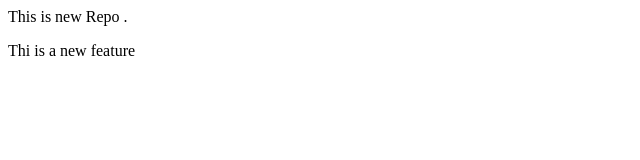
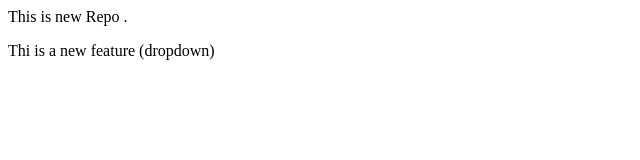
Before and after one commit to princejha485/localrepo, a plain HTML site: page index.html in a window 1280 px wide. Shown: the full height of the page, 0-640 px from the left. Drawn offline with Linux system fonts and the light colour scheme.

Commit message:
Add dropdown

```diff
--- a/index.html
+++ b/index.html
@@ -1,2 +1,2 @@
 <p>This is new Repo .</p>
-<p>Thi is a new feature </p>
+<p>Thi is a new feature (dropdown)</p>
```
